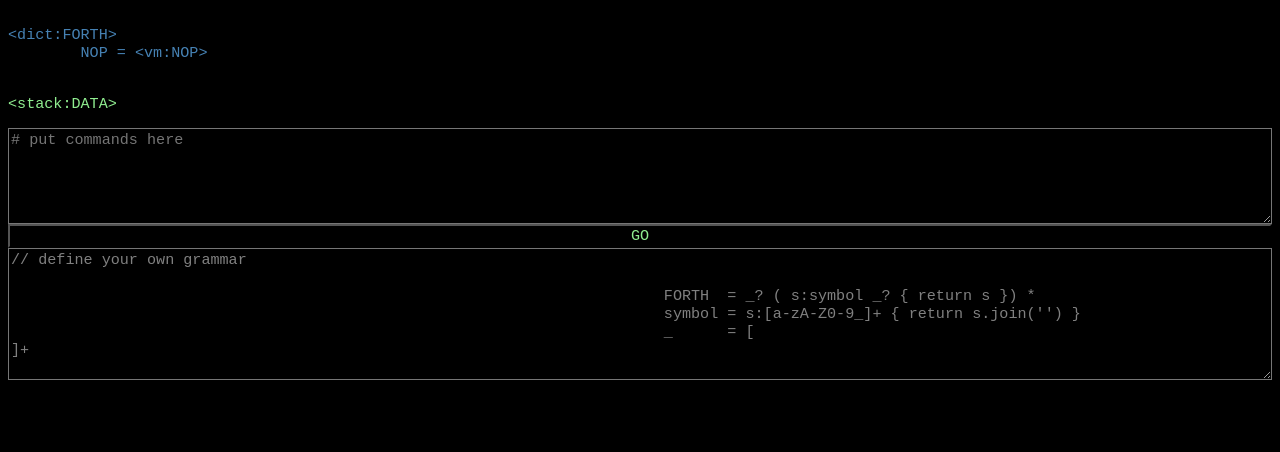
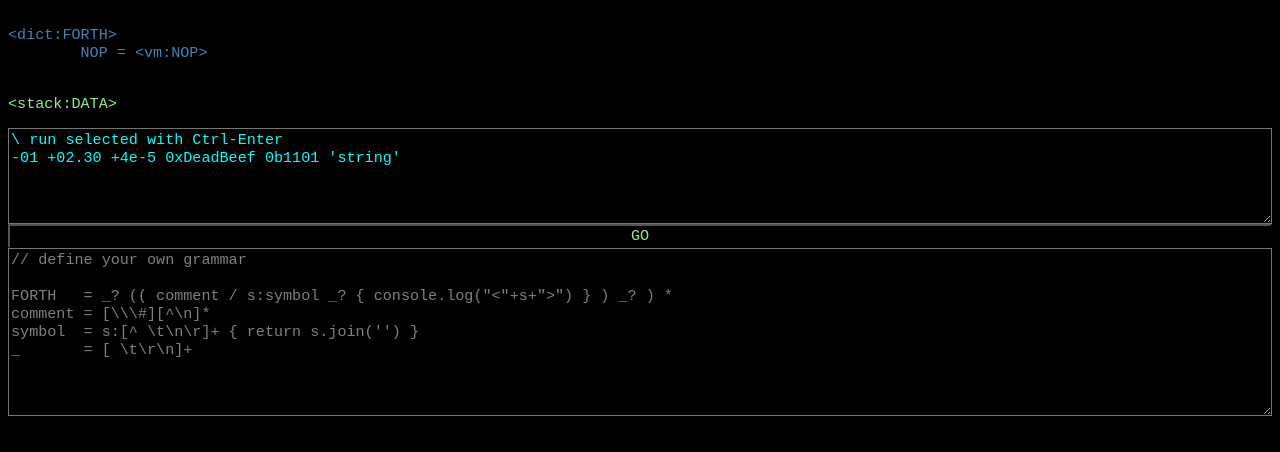
Before and after one commit to ponyatov/jF, a plain HTML site: page index.html in a window 1280 px wide. Drawn offline with Linux system fonts and the light colour scheme.

Commit message:
+ comment
Signed-off-by: Dmitry Ponyatov <dponyatov@gmail.com>

```diff
--- a/index.html
+++ b/index.html
@@ -27,14 +27,18 @@ cli		= body.append('form').attr('id', 'cli')
 pad		= cli.append('textarea').attr('id','pad')
 							.attr('rows',5).attr('autofocus',true)
 							.attr('placeholder','# put commands here')
+							.text(`\\ run selected with Ctrl-Enter
+-01 +02.30 +4e-5 0xDeadBeef 0b1101 \'string\'`	)
 go		= cli.append('button').attr('id','go').text('GO')
 grammar	= cli.append('textarea').attr('id','peg')
-							.attr('rows',7)
+							.attr('rows',9)
 							.text(`// define your own grammar
 
-									FORTH  = _? ( s:symbol _? { return s }) *
-									symbol = s:[a-zA-Z0-9_]+ { return s.join('') }
-									_      = [ \t\r\n]+`)
+FORTH   = _? (( comment / s:symbol _? { console.log("<"+s+">") } ) _? ) *
+comment = [\\\\\\#][^\\n]*
+symbol  = s:[^ \\t\\n\\r]+ { return s.join('') }
+_       = [ \\t\\r\\n]+
+`)
 
 class Frame {
 
```
